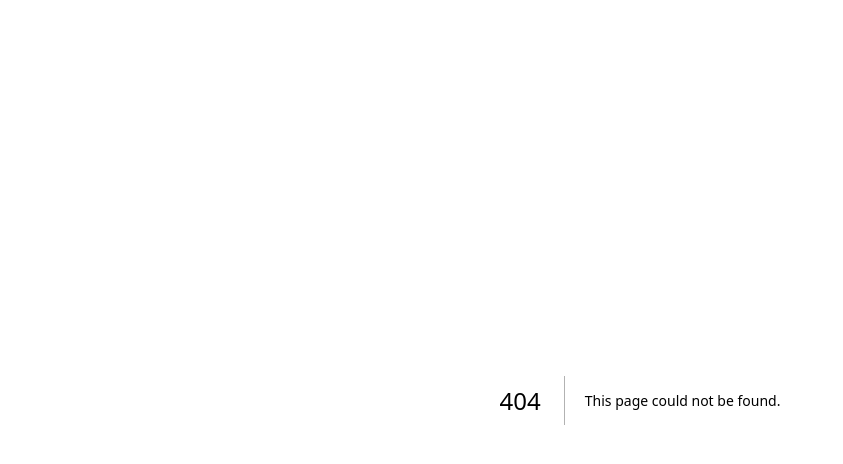
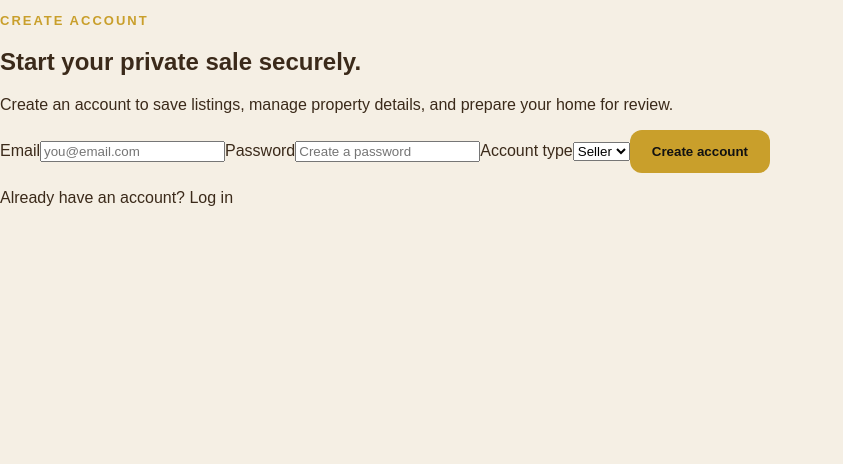
Before and after one commit to 1pumbapika1-hub/skiptheagent, a Next.js app in the folder frontend/: page /signup in a window 1280 px wide. Before the commit this address had no page. Shown: the top 464 px of the page, without its empty margins (0-843 px from the left). Built offline with nearby package versions, Linux system fonts and the light colour scheme.

Commit message:
Create page.js

```diff
--- /dev/null
+++ b/frontend/app/signup/page.js
@@ -0,0 +1,38 @@
+import Link from "next/link";
+
+export default function Signup() {
+  return (
+    <main className="auth-page">
+      <section className="auth-card">
+        <p className="eyebrow">Create account</p>
+        <h1>Start your private sale securely.</h1>
+        <p className="auth-subtitle">
+          Create an account to save listings, manage property details, and
+          prepare your home for review.
+        </p>
+
+        <form className="auth-form">
+          <label>Email</label>
+          <input placeholder="you@email.com" />
+
+          <label>Password</label>
+          <input type="password" placeholder="Create a password" />
+
+          <label>Account type</label>
+          <select>
+            <option>Seller</option>
+            <option>Buyer</option>
+          </select>
+
+          <button type="button" className="primary-button">
+            Create account
+          </button>
+        </form>
+
+        <p className="auth-link">
+          Already have an account? <Link href="/login">Log in</Link>
+        </p>
+      </section>
+    </main>
+  );
+}
```
